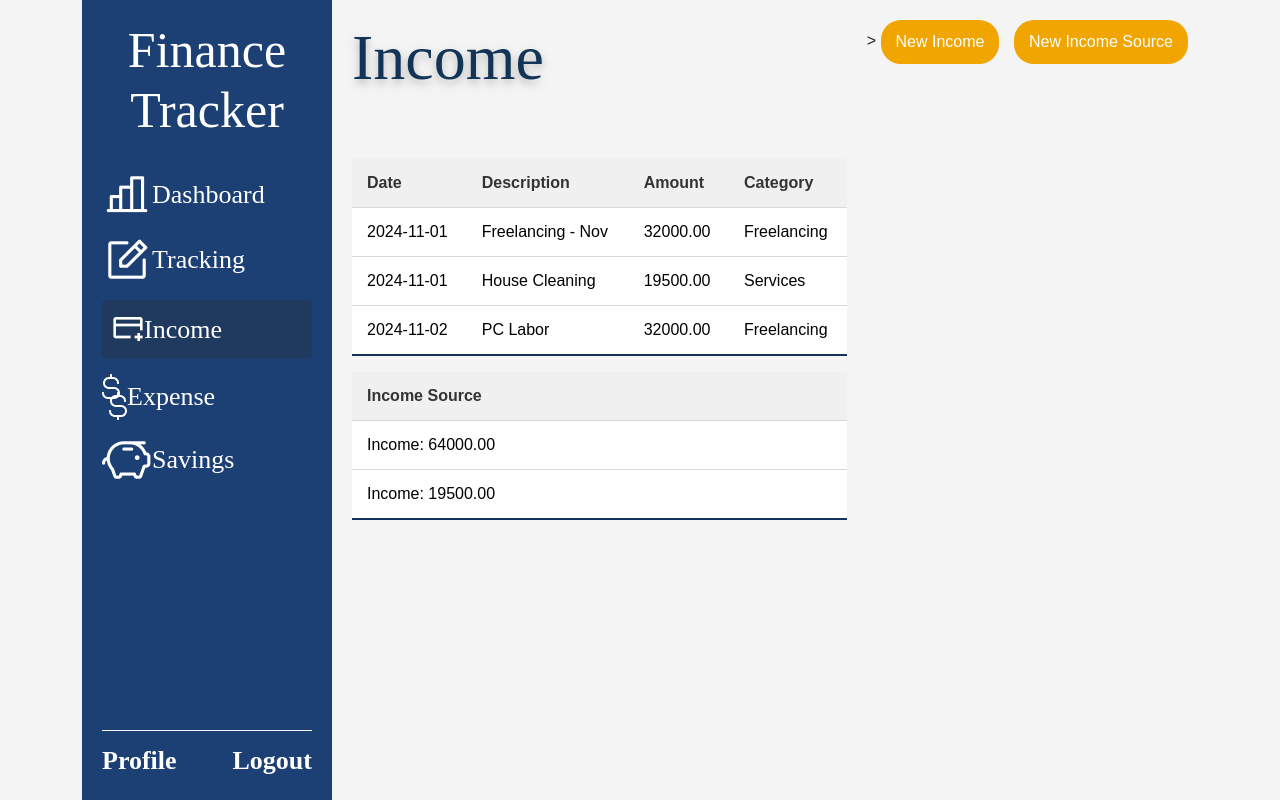
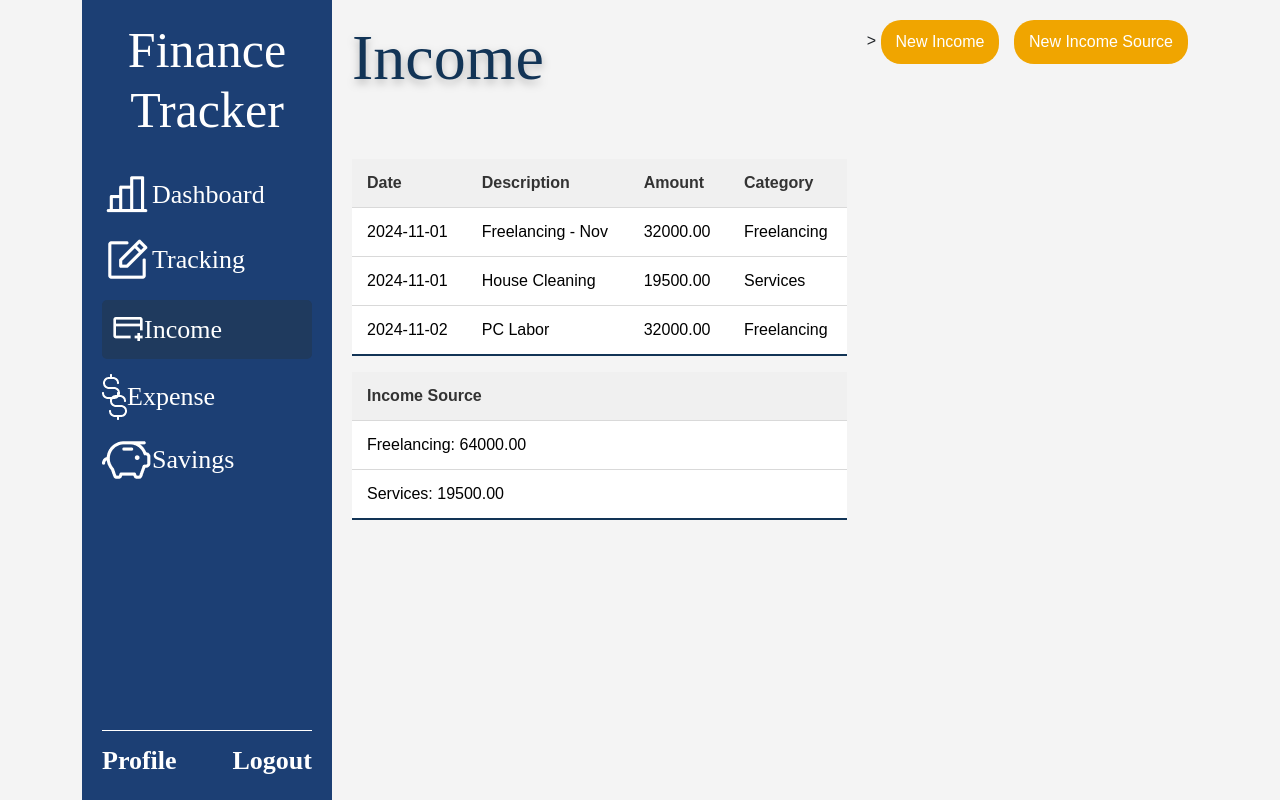
Before and after one commit to donenilo/WebProgFinals, a PHP site: page /income.php in a window 1280 px wide. Run offline with PHP 8.4, Linux system fonts and the light colour scheme; a user stored in the database is signed in; data comes from the database, SQL or seed files in the repository; some web fonts are replaced.

Commit message:
Used category_name instead of category_type in income and expense

```diff
--- a/expense.php
+++ b/expense.php
@@ -107,7 +107,7 @@ while ($row = $result->fetch_assoc()) {
                     </thead>
                     <tbody>
                         <?php
-                        $query = "SELECT CONCAT(C.category_type, ': ', SUM(E.expense_amount)) AS `Expense Category` FROM Expense AS E JOIN Categories AS C ON E.category_id = C.category_id WHERE C.category_type = 'Expense' AND E.User_id = $user_id GROUP BY E.category_id;";
+                        $query = "SELECT CONCAT(C.category_name, ': ', SUM(E.expense_amount)) AS `Expense Category` FROM Expense AS E JOIN Categories AS C ON E.category_id = C.category_id WHERE C.category_type = 'Expense' AND E.User_id = $user_id GROUP BY E.category_id;";
                         $result = mysqli_query($conn, $query);
                         if (!$result) {
                             die("Query failed: " . mysqli_error($conn));
--- a/income.php
+++ b/income.php
@@ -95,7 +95,7 @@ while ($row = $result->fetch_assoc()) {
                     </thead>
                     <tbody>
                         <?php
-                        $query = "SELECT CONCAT(C.category_type, ': ', SUM(I.income_amount)) AS 'Income Source' FROM Income AS I JOIN Categories AS C ON I.category_id = C.category_id WHERE C.category_type = 'Income' AND I.User_id = $user_id GROUP BY I.category_id;";
+                        $query = "SELECT CONCAT(C.category_name, ': ', SUM(I.income_amount)) AS 'Income Source' FROM Income AS I JOIN Categories AS C ON I.category_id = C.category_id WHERE C.category_type = 'Income' AND I.User_id = $user_id GROUP BY I.category_id;";
                         $result = mysqli_query($conn, $query);
                         if (!$result) {
                             die("Query failed: " . mysqli_error($conn));
```
